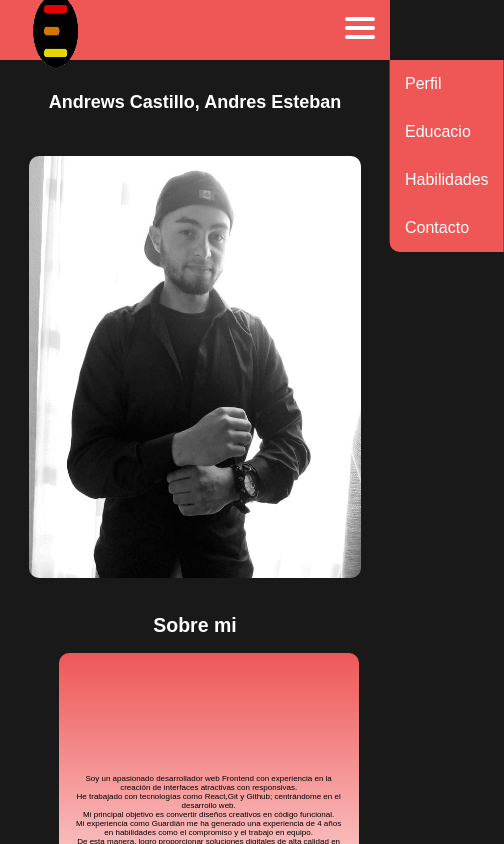
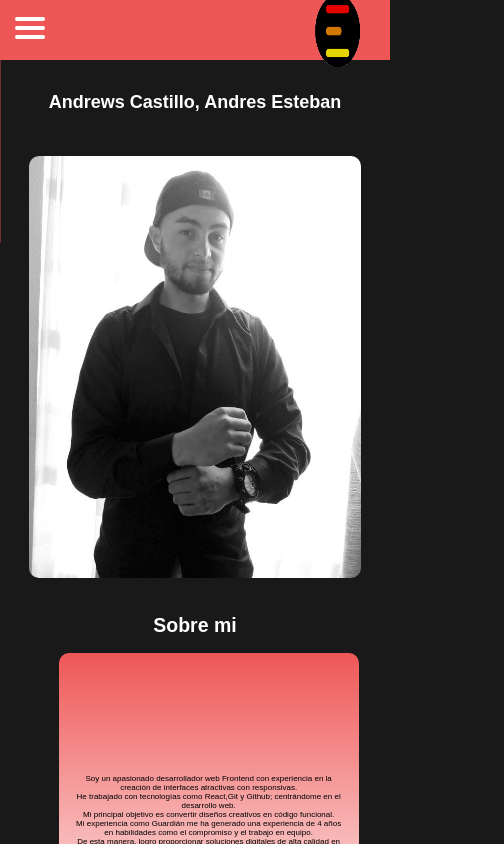
Before and after one commit to 9AndrewsEsteban8/PortafolioAndrewsEsteban, a React (Create React App) app: page / in a window 390 px wide. Shown: the top 844 px of the page, 504 px wide, since content can reach past the window. Built offline with nearby package versions, Linux system fonts and the light colour scheme; a web font is replaced by a local one.

Commit message:
left menu

```diff
--- a/src/App.css
+++ b/src/App.css
@@ -69,12 +69,12 @@ header{
   .nav_items{
       position: absolute;
       top: 60px;
-      right: 0;
+      left: 0;
       background: rgb(239, 87, 87);
       display: flex;
       flex-direction: column;
-      border-radius: 0 0 0 10px;
-      transform: translateX(100%);
+      border-radius: 0 0 10px 0;
+      transform: translateX(-100%);
       transition: 0.3s ease all;
   }
   .nav_items.open{
--- a/src/App.js
+++ b/src/App.js
@@ -13,15 +13,12 @@ import thirdproject from '../src/images/Project_Lading.png'
 
 
 
-
-
 function App() {
   return (
     <div className="App">
       <Header/>
       <Home/>
       <section className='Container_cards'>
-
         <div className='containers_cardsred'>
           <div className='aboutme'>
             <h2>Sobre mi</h2>
--- a/src/Components/Header.jsx
+++ b/src/Components/Header.jsx
@@ -6,10 +6,10 @@ const Header = () => {
     const [isOpen, setIsOpen] = useState(false)
     return (
         <div className='navbar'>
-            <img className="nav_logo" src={iconPage} alt="Icono de página" />
+
             <nav className={`nav_items ${isOpen && "open"}`}>
                 <a href="#">Perfil</a>
-                <a href="#">Educacio</a>
+                <a href="#">Educación</a>
                 <a href="#">Habilidades</a>
                 <a href="#">Contacto</a>
             </nav>
@@ -18,6 +18,7 @@ const Header = () => {
                 <span></span>
                 <span></span>
             </div>
+            <img className="nav_logo" src={iconPage} alt="Icono de página" />
         </div>
     );
 };
--- a/src/Components/Home.jsx
+++ b/src/Components/Home.jsx
@@ -1,6 +1,5 @@
 import React, { useState, useEffect } from 'react';
 import foto from '../images/Foto_Inicio.jpeg';
-// import iconPage from '../images/Logo.png';
 
 const Home = () => {
   const jobs = ['Desarollador FrontEnd', 'Mecánico', 'Electrónico'];
```
